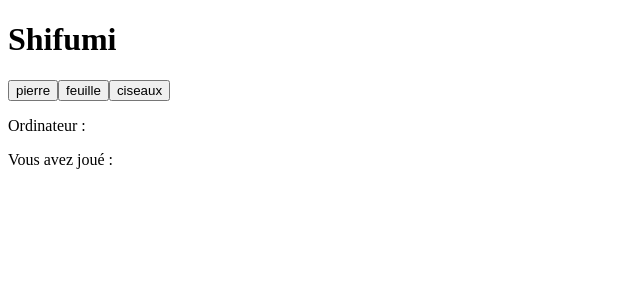
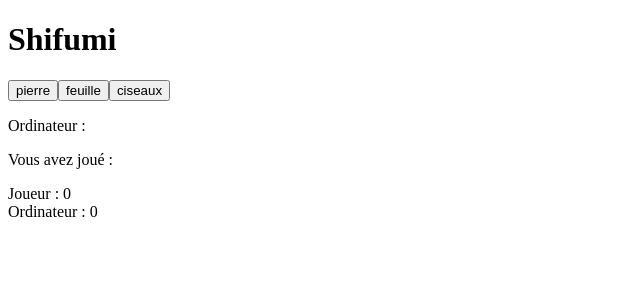
Before and after one commit to gaelramos-ship-i/shifumi, a React (Vite) app: page / in a window 1280 px wide. Shown: the top 300 px of the page, without its empty margins (0-640 px from the left). Built offline with nearby package versions, Linux system fonts and the light colour scheme.

Commit message:
add score

```diff
--- a/src/App.jsx
+++ b/src/App.jsx
@@ -10,7 +10,7 @@ function getWinner(player, ordi) {
   } else if ((player === 0 && ordi === 2) || (player === 2 && ordi === 1) || (player === 1) && (ordi === 0)) {
     return result = 'Gagné'
   } else {
-    return result = 'perdu'
+    return result = 'Perdu'
   }
 }
 
@@ -22,10 +22,14 @@ export default function App() {
   const [player, setPlayer] = useState(null)
   const [ordinateur, setOrdinateur] = useState(null)
   const [vainqueur, setVainqueur] = useState(null)
+  const [scores, setScores] = useState([0, 0])
 
   function handleClick(index) {
     let random = randomResponse()
     const winner = getWinner(index, random)
+
+    if (winner === "Gagné") setScores(s => [s[0] + 1, s[1]])
+    else if (winner === "Perdu") setScores(s => [s[0], s[1] + 1])
 
     setPlayer(Responses[index])
     setOrdinateur(Responses[random])
@@ -47,6 +51,11 @@ export default function App() {
           <p>Vous avez joué : {player}</p>
 
           <p>{vainqueur}</p>
+
+          <p className="score">
+            Joueur : {scores[0]}<br />
+            Ordinateur : {scores[1]}
+          </p>
         </div>
       </div>
     </>
```
